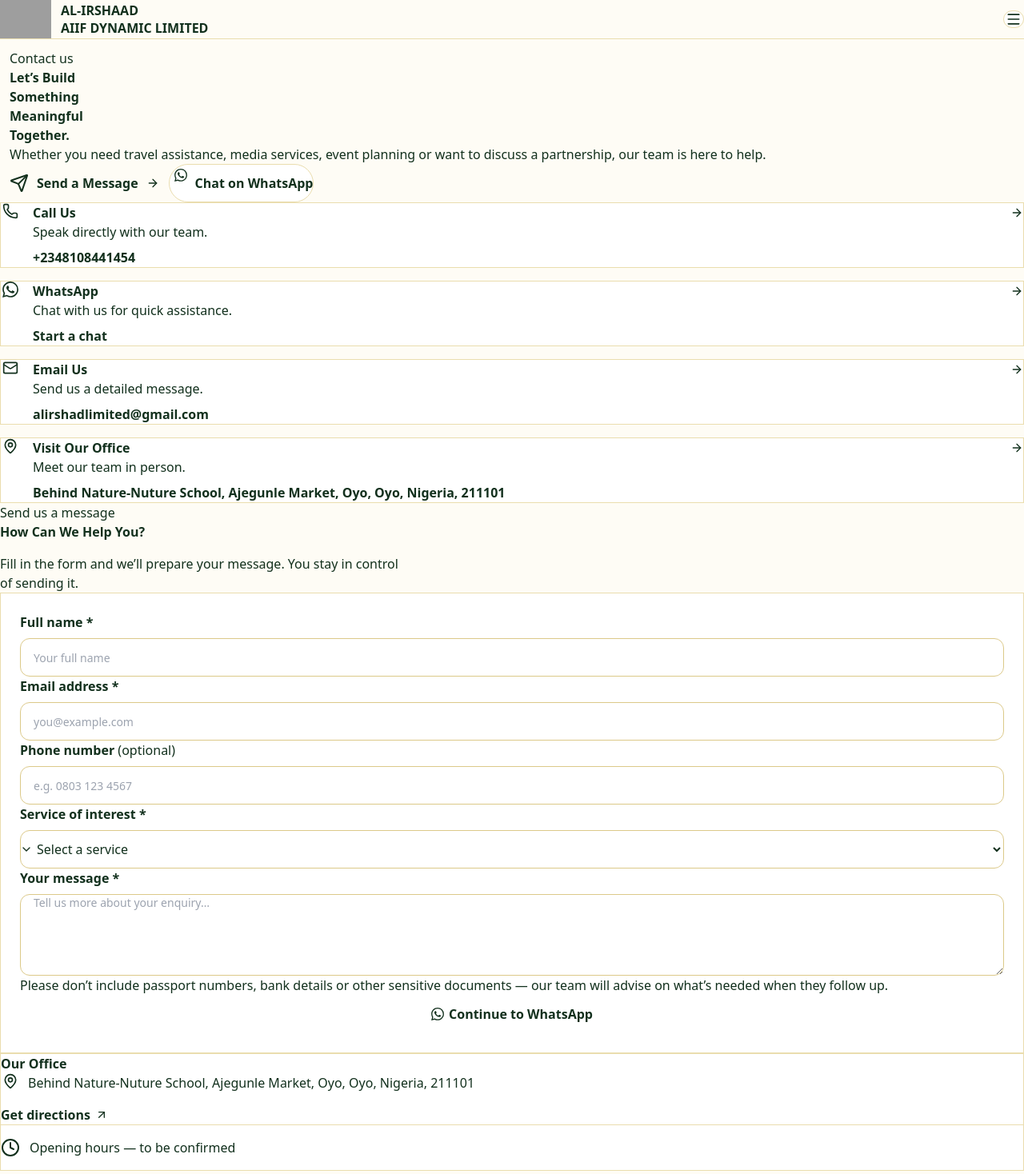
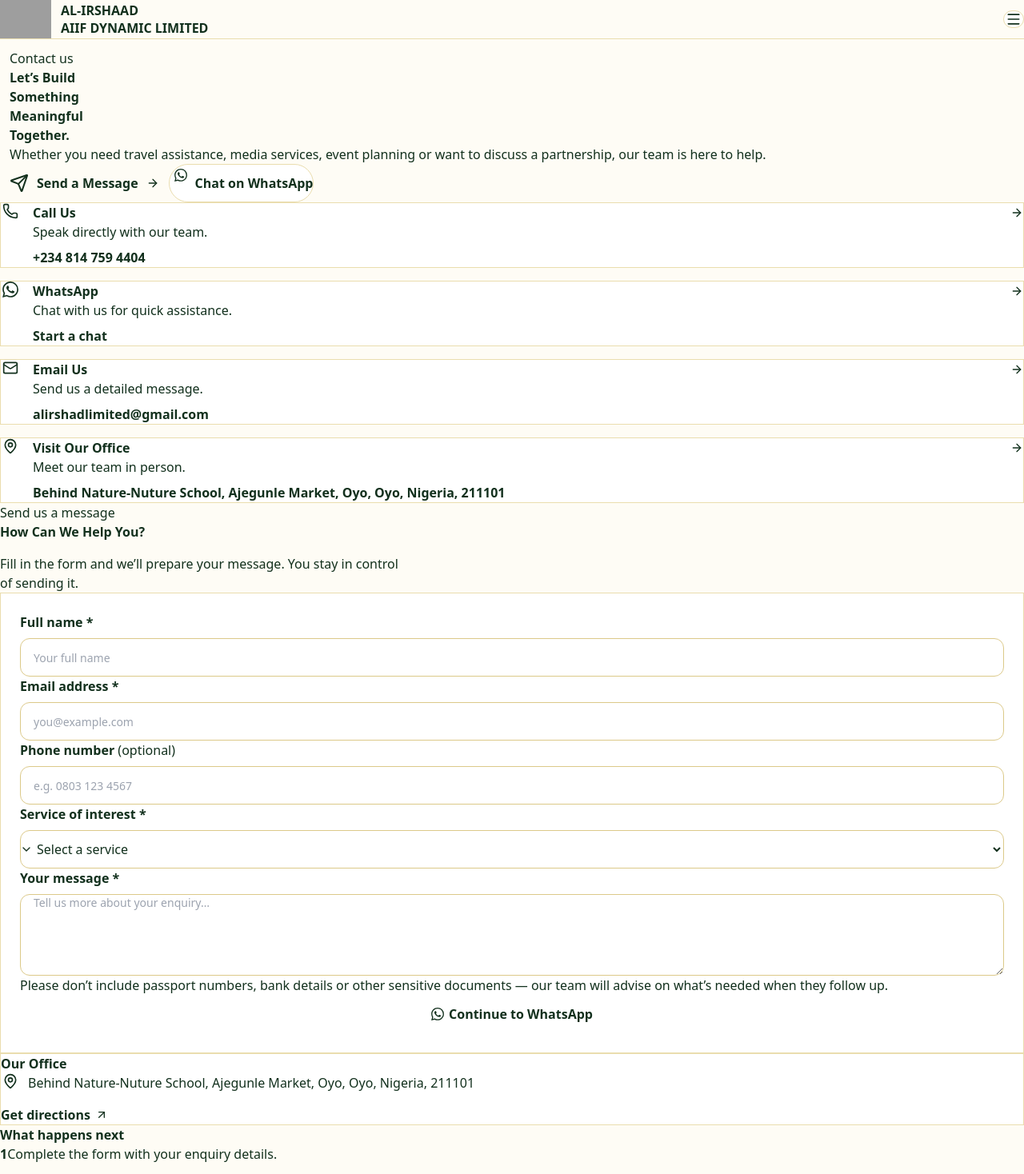
Before and after one commit to muhammed1675/AL-IRSHAAD-AIIF-DYNAMIC-LIMITED, a React app in the folder src/: page /contact in a window 1280 px wide. Shown: the top 1468 px of the page at 80% size. Built offline with nearby package versions, Linux system fonts and the light colour scheme; grey boxes are pictures that could not be loaded; the HTML template or start-up script is replaced by a standard one.

Commit message:
Update contact methods and display hours conditionally

```diff
--- a/src/pages/Contact.tsx
+++ b/src/pages/Contact.tsx
@@ -61,8 +61,8 @@ export function Contact() {
     icon: Phone,
     title: 'Call Us',
     text: 'Speak directly with our team.',
-    value: company.phone,
-    href: company.phone ? `tel:${company.phone.replace(/\s/g, '')}` : undefined
+    value: company.callPhone,
+    href: company.callPhone ? `tel:${company.callPhone.replace(/\s/g, '')}` : undefined
   }, {
     icon: WhatsAppIcon,
     title: 'WhatsApp',
@@ -174,10 +174,10 @@ export function Contact() {
                     </p>
                   </div>
                 </div>}
-              <div className="flex items-center gap-3 border-t border-cream-200 px-7 py-4 text-[14px] text-ink-muted">
-                <Clock className="h-[18px] w-[18px] shrink-0 text-gold-600" aria-hidden="true" />
-                {company.hours || 'Opening hours — to be confirmed'}
-              </div>
+              {company.hours && <div className="flex items-center gap-3 border-t border-cream-200 px-7 py-4 text-[14px] text-ink-muted">
+                  <Clock className="h-[18px] w-[18px] shrink-0 text-gold-600" aria-hidden="true" />
+                  {company.hours}
+                </div>}
             </div>
 
             <div className="rounded-[26px] bg-navy-900 p-7 text-white">
```
